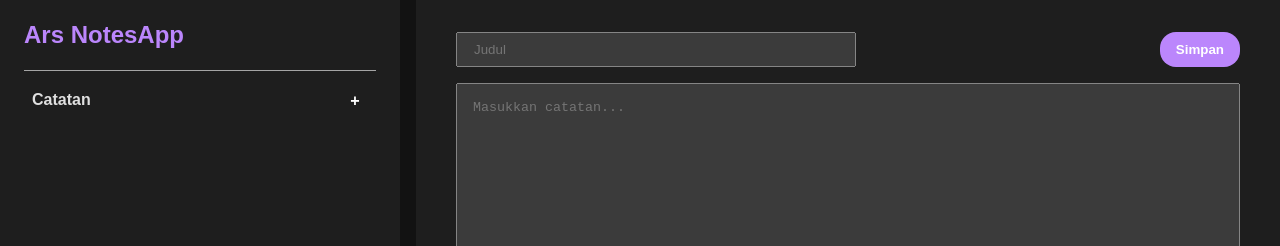
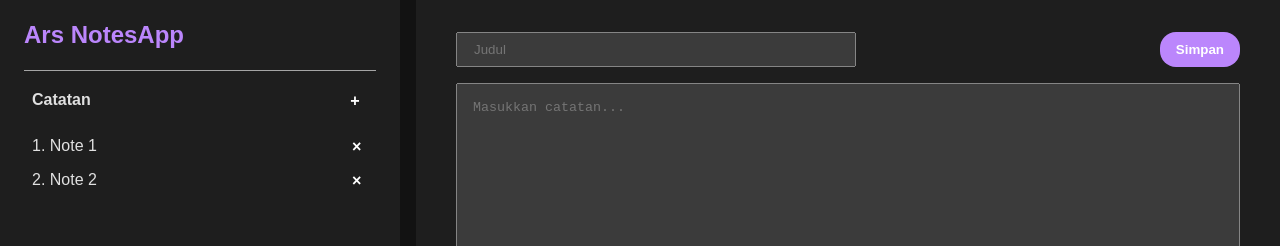
Before and after one commit to ArsComputer/Notes-App-React, a React (Vite) app: page / in a window 1280 px wide. Shown: the top 246 px of the page. Built offline with nearby package versions, Linux system fonts and the light colour scheme.

Commit message:
Add a create and delete feature

```diff
--- a/src/components/sidebar.jsx
+++ b/src/components/sidebar.jsx
@@ -1,4 +1,39 @@
+import { useState } from "react";
+import { NoteCard } from "./noteCard.jsx";
+
 export function Sidebar() {
+  const [notes, setNotes] = useState([{
+    id: 1,
+    title: "Note 1",
+    content: "This is the content of note 1."
+  },
+  {
+    id: 2,
+    title: "Note 2",
+    content: "This is the content of note 2."
+  }]);
+
+  function handleAddNotes() {
+    const newNote = {
+      id: crypto.randomUUID(),
+      title: prompt('Tambahkan Judul Catatan Mu'),
+      content: prompt('Tulis Catatan'),
+    };
+
+    setNotes([...notes, newNote]);
+  }
+
+  function handleDeleteNote(noteId) {
+    const newNotesList = notes.filter(note => note.id !== noteId);
+
+    setNotes(newNotesList);
+    // console.log(newNotesList)
+  }
+
+  const NotesList = notes.map(note =>
+    <NoteCard key={note.id} note={note} onDelete={handleDeleteNote} />
+  );
+
   return (
     <aside className="sidebar">
       <div className="container">
@@ -9,14 +44,14 @@ export function Sidebar() {
         <div className="notes-box">
           <div className="notes-manager">
             <span className="sidebar-title">Catatan</span>
-            <button type="button" className="btn" id="new-btn">
+            <button type="button" className="btn" id="new-btn" onClick={handleAddNotes}>
               +
             </button>
           </div>
 
           <nav className="notes-container" id="notes-container">
             <ol className="notes-list" id="notes-list">
-              {/* Dynamic notes will be rendered here */}
+              {NotesList}
             </ol>
           </nav>
         </div>
```
